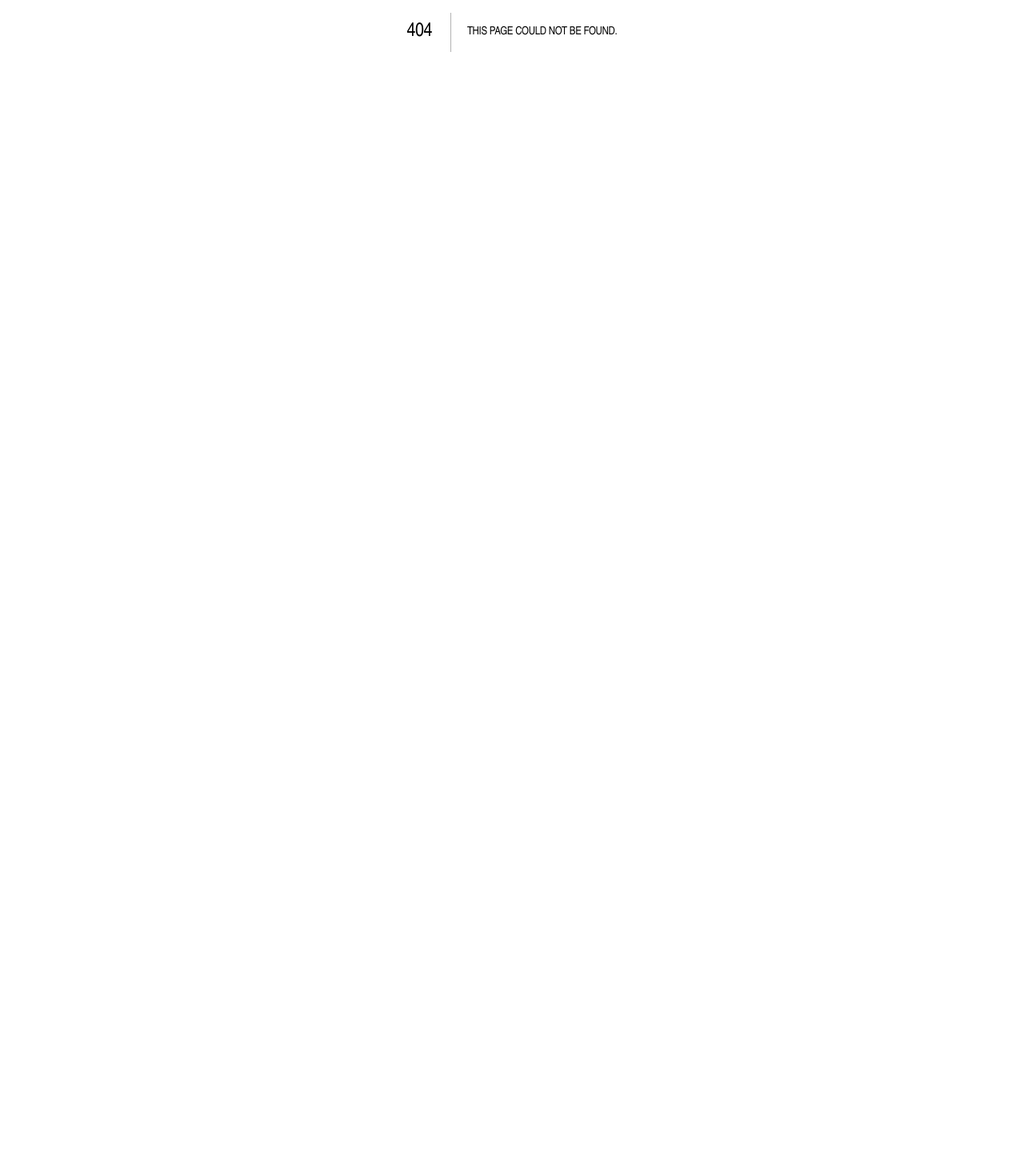
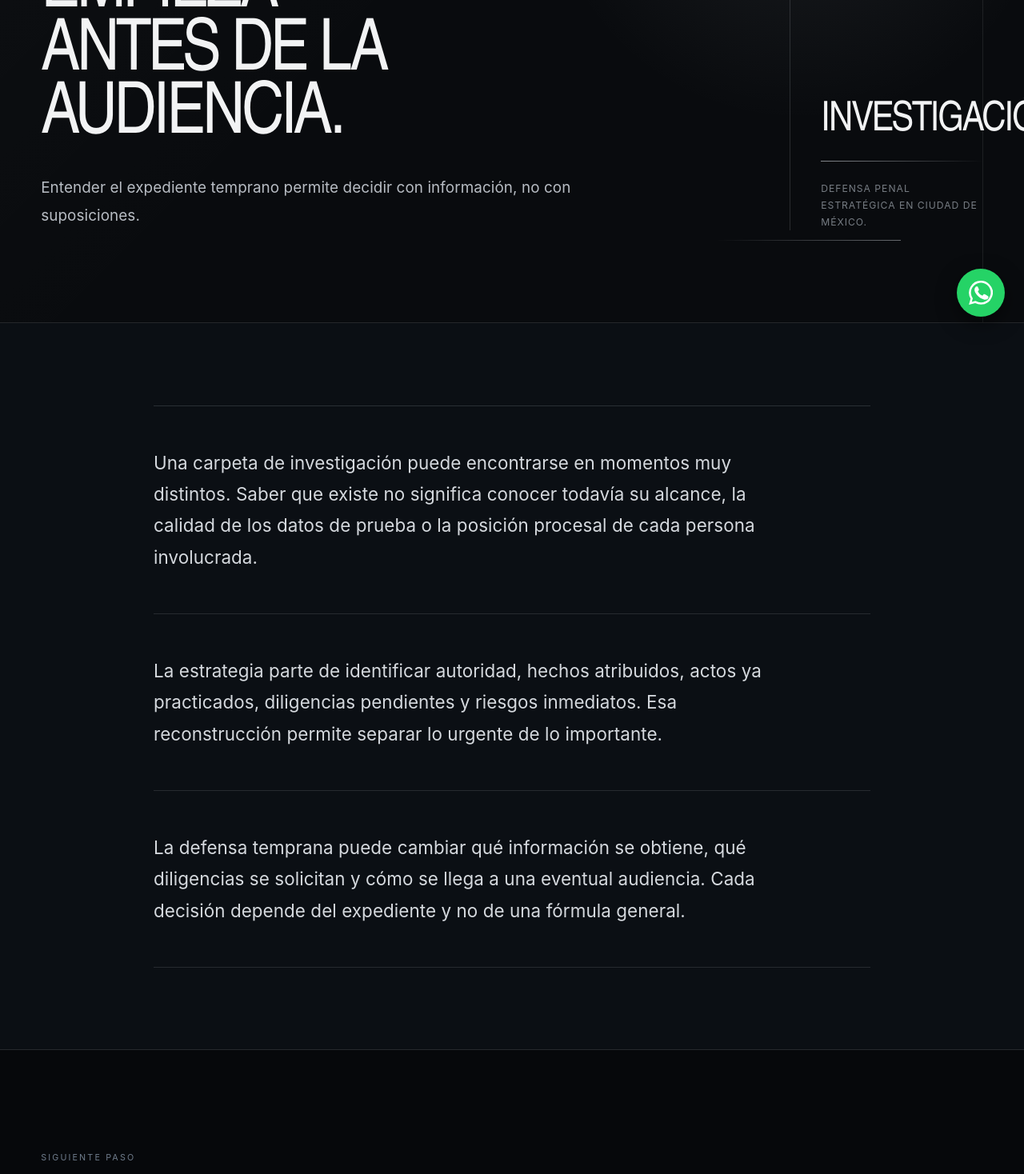
Before and after one commit to josuechavando350-png/nexus-engine, a Next.js app in the folder apps/cano-penal/: page /carpeta-investigacion in a window 1280 px wide. Before the commit this address had no page. Shown: the part 360-1828 px from the top of the page at 80% size. Before the commit the page ends 800 px from the top, so only its background shows below. Built offline with nearby package versions, Linux system fonts and the light colour scheme.

Commit message:
preview(cano): add commercial SEO route carpeta-investigacion

```diff
--- /dev/null
+++ b/apps/cano-penal/src/app/carpeta-investigacion/page.tsx
@@ -0,0 +1,23 @@
+import type { Metadata } from "next";
+import { PageShell } from "../SiteChrome";
+import { InteriorCta, InteriorHero, EditorialParagraphs } from "../InteriorSections";
+
+export const metadata: Metadata = {
+  title: "Carpeta de investigación en CDMX | Defensa penal",
+  description: "Defensa y estrategia ante una carpeta de investigación en CDMX. Análisis de etapa, actos de investigación y riesgos procesales.",
+  alternates: { canonical: "https://canopenal.com/carpeta-investigacion" },
+};
+
+const paragraphs = [
+  "Una carpeta de investigación puede encontrarse en momentos muy distintos. Saber que existe no significa conocer todavía su alcance, la calidad de los datos de prueba o la posición procesal de cada persona involucrada.",
+  "La estrategia parte de identificar autoridad, hechos atribuidos, actos ya practicados, diligencias pendientes y riesgos inmediatos. Esa reconstrucción permite separar lo urgente de lo importante.",
+  "La defensa temprana puede cambiar qué información se obtiene, qué diligencias se solicitan y cómo se llega a una eventual audiencia. Cada decisión depende del expediente y no de una fórmula general."
+] as const;
+
+export default function InvestigationFilePage() {
+  return <PageShell>
+    <InteriorHero eyebrow="Carpeta de investigación" title="La defensa empieza antes de la audiencia." lead="Entender el expediente temprano permite decidir con información, no con suposiciones." marker="INVESTIGACIÓN" />
+    <section className="cp-page"><div className="cp-wrap cp-page-copy"><EditorialParagraphs paragraphs={paragraphs} /></div></section>
+    <InteriorCta title="Primero hay que saber qué está investigando realmente la autoridad." />
+  </PageShell>;
+}
```
